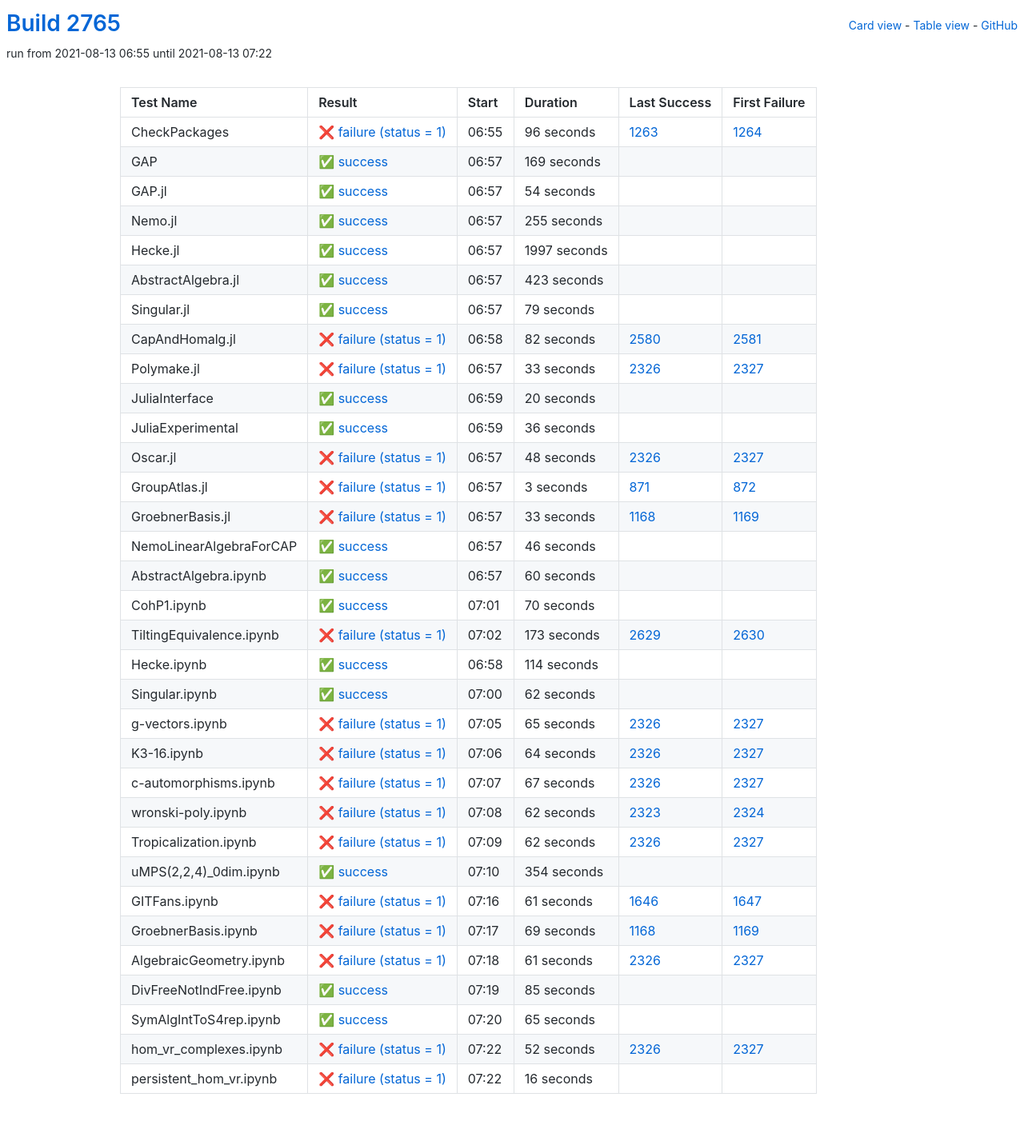
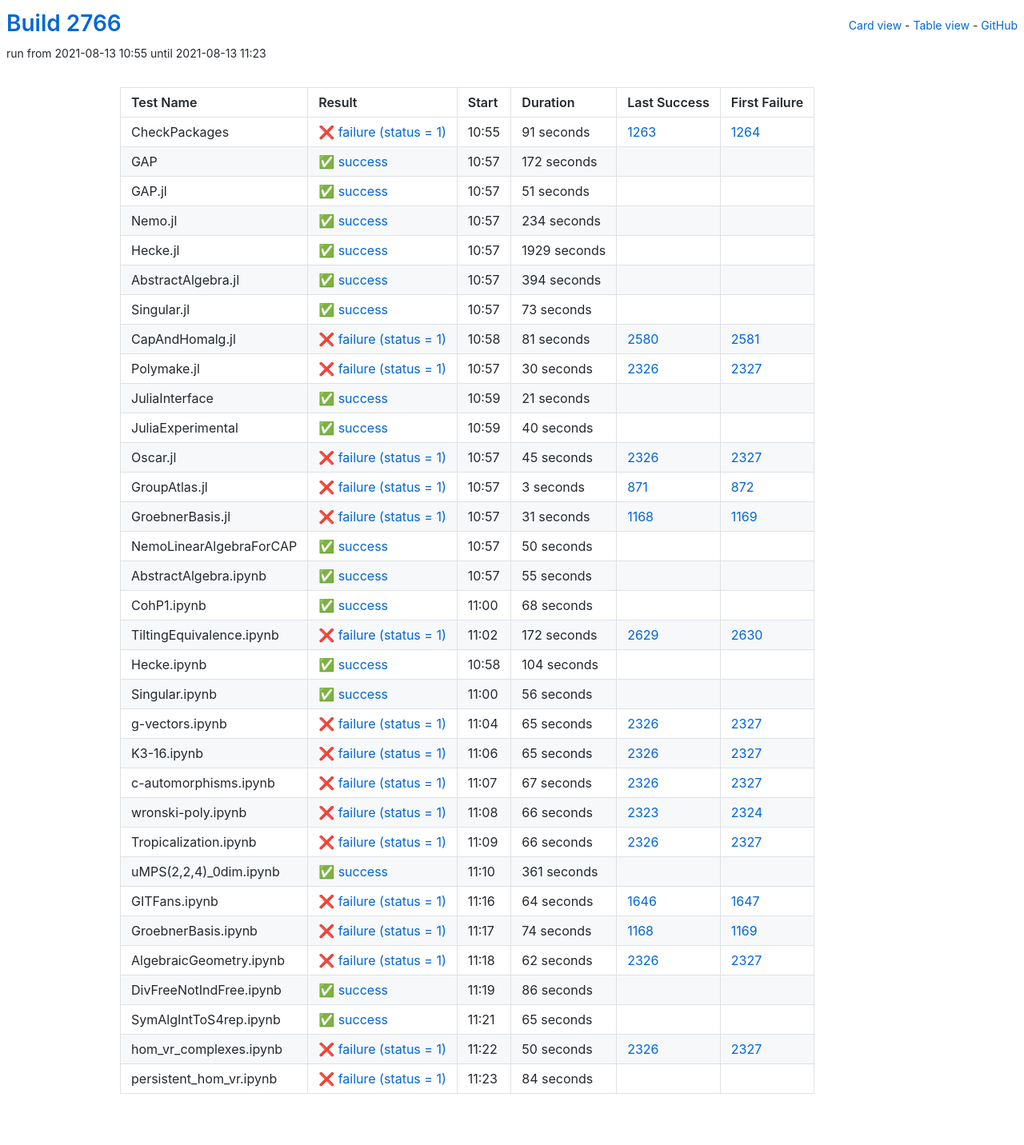
Before and after one commit to oscar-system/oscar-ci-status-stable, a Jekyll site: the page built from table.html, in a window 1280 px wide. Shown: the whole page at 80% size. Built offline with Jekyll 4.4.1, drawn with Linux system fonts in a browser that asks for light colours.

Commit message:
Build #2766

```diff
--- a/_data/ci.yml
+++ b/_data/ci.yml
@@ -1,6 +1,6 @@
 ---
-build: 2765
-build_url: https://oscarci.mathematik.uni-kl.de/job/oscar-stable/2765/
+build: 2766
+build_url: https://oscarci.mathematik.uni-kl.de/job/oscar-stable/2766/
 job: oscar-stable
 organization: oscar-system
 repo: oscar-ci-status-stable
@@ -8,152 +8,152 @@ repourl: https://github.com/oscar-system/oscar-ci-status-stable
 tests:
 - name: CheckPackages
   id: checkpackages
-  log: https://oscarci.mathematik.uni-kl.de/job/oscar-stable/2765/artifact/logs/build-2765/CheckPackages.log
-  start: 2021-08-13 06:55
+  log: https://oscarci.mathematik.uni-kl.de/job/oscar-stable/2766/artifact/logs/build-2766/CheckPackages.log
+  start: 2021-08-13 10:55
   success: false
   exitcode: 1
   status: failure
-  duration: 96
+  duration: 91
   last_success: 1263
   last_success_url: https://oscarci.mathematik.uni-kl.de/job/oscar-stable/1263/
   first_failure: 1264
   first_failure_url: https://oscarci.mathematik.uni-kl.de/job/oscar-stable/1264/
 - name: GAP
   id: gap
-  log: https://oscarci.mathematik.uni-kl.de/job/oscar-stable/2765/artifact/logs/build-2765/GAP.log
-  start: 2021-08-13 06:57
+  log: https://oscarci.mathematik.uni-kl.de/job/oscar-stable/2766/artifact/logs/build-2766/GAP.log
+  start: 2021-08-13 10:57
   success: true
   exitcode: 0
   status: success
-  duration: 169
+  duration: 172
   last_success: false
   last_success_url:
   first_failure: false
   first_failure_url:
 - name: GAP.jl
   id: gap-jl
-  log: https://oscarci.mathematik.uni-kl.de/job/oscar-stable/2765/artifact/logs/build-2765/GAP.jl.log
-  start: 2021-08-13 06:57
+  log: https://oscarci.mathematik.uni-kl.de/job/oscar-stable/2766/artifact/logs/build-2766/GAP.jl.log
+  start: 2021-08-13 10:57
   success: true
   exitcode: 0
   status: success
-  duration: 54
+  duration: 51
   last_success: false
   last_success_url:
   first_failure: false
   first_failure_url:
 - name: Nemo.jl
   id: nemo-jl
-  log: https://oscarci.mathematik.uni-kl.de/job/oscar-stable/2765/artifact/logs/build-2765/Nemo.jl.log
-  start: 2021-08-13 06:57
+  log: https://oscarci.mathematik.uni-kl.de/job/oscar-stable/2766/artifact/logs/build-2766/Nemo.jl.log
+  start: 2021-08-13 10:57
   success: true
   exitcode: 0
   status: success
-  duration: 255
+  duration: 234
   last_success: false
   last_success_url:
   first_failure: false
   first_failure_url:
 - name: Hecke.jl
   id: hecke-jl
-  log: https://oscarci.mathematik.uni-kl.de/job/oscar-stable/2765/artifact/logs/build-2765/Hecke.jl.log
-  start: 2021-08-13 06:57
+  log: https://oscarci.mathematik.uni-kl.de/job/oscar-stable/2766/artifact/logs/build-2766/Hecke.jl.log
+  start: 2021-08-13 10:57
   success: true
   exitcode: 0
   status: success
-  duration: 1997
+  duration: 1929
   last_success: false
   last_success_url:
   first_failure: false
   first_failure_url:
 - name: AbstractAlgebra.jl
   id: abstractalgebra-jl
-  log: https://oscarci.mathematik.uni-kl.de/job/oscar-stable/2765/artifact/logs/build-2765/AbstractAlgebra.jl.log
-  start: 2021-08-13 06:57
+  log: https://oscarci.mathematik.uni-kl.de/job/oscar-stable/2766/artifact/logs/build-2766/AbstractAlgebra.jl.log
+  start: 2021-08-13 10:57
   success: true
   exitcode: 0
   status: success
-  duration: 423
+  duration: 394
   last_success: false
   last_success_url:
   first_failure: false
   first_failure_url:
 - name: Singular.jl
   id: singular-jl
-  log: https://oscarci.mathematik.uni-kl.de/job/oscar-stable/2765/artifact/logs/build-2765/Singular.jl.log
-  start: 2021-08-13 06:57
+  log: https://oscarci.mathematik.uni-kl.de/job/oscar-stable/2766/artifact/logs/build-2766/Singular.jl.log
+  start: 2021-08-13 10:57
   success: true
   exitcode: 0
   status: success
-  duration: 79
+  duration: 73
   last_success: false
   last_success_url:
   first_failure: false
   first_failure_url:
 - name: CapAndHomalg.jl
   id: capandhomalg-jl
-  log: https://oscarci.mathematik.uni-kl.de/job/oscar-stable/2765/artifact/logs/build-2765/CapAndHomalg.jl.log
-  start: 2021-08-13 06:58
+  log: https://oscarci.mathematik.uni-kl.de/job/oscar-stable/2766/artifact/logs/build-2766/CapAndHomalg.jl.log
+  start: 2021-08-13 10:58
   success: false
   exitcode: 1
   status: failure
-  duration: 82
+  duration: 81
   last_success: 2580
   last_success_url: https://oscarci.mathematik.uni-kl.de/job/oscar-stable/2580/
   first_failure: 2581
   first_failure_url: https://oscarci.mathematik.uni-kl.de/job/oscar-stable/2581/
 - name: Polymake.jl
   id: polymake-jl
-  log: https://oscarci.mathematik.uni-kl.de/job/oscar-stable/2765/artifact/logs/build-2765/Polymake.jl.log
-  start: 2021-08-13 06:57
+  log: https://oscarci.mathematik.uni-kl.de/job/oscar-stable/2766/artifact/logs/build-2766/Polymake.jl.log
+  start: 2021-08-13 10:57
   success: false
   exitcode: 1
   status: failure
-  duration: 33
+  duration: 30
   last_success: 2326
   last_success_url: https://oscarci.mathematik.uni-kl.de/job/oscar-stable/2326/
   first_failure: 2327
   first_failure_url: https://oscarci.mathematik.uni-kl.de/job/oscar-stable/2327/
 - name: JuliaInterface
   id: juliainterface
-  log: https://oscarci.mathematik.uni-kl.de/job/oscar-stable/2765/artifact/logs/build-2765/JuliaInterface.log
-  start: 2021-08-13 06:59
+  log: https://oscarci.mathematik.uni-kl.de/job/oscar-stable/2766/artifact/logs/build-2766/JuliaInterface.log
+  start: 2021-08-13 10:59
   success: true
   exitcode: 0
   status: success
-  duration: 20
+  duration: 21
   last_success: false
   last_success_url:
   first_failure: false
   first_failure_url:
 - name: JuliaExperimental
   id: juliaexperimental
-  log: https://oscarci.mathematik.uni-kl.de/job/oscar-stable/2765/artifact/logs/build-2765/JuliaExperimental.log
-  start: 2021-08-13 06:59
+  log: https://oscarci.mathematik.uni-kl.de/job/oscar-stable/2766/artifact/logs/build-2766/JuliaExperimental.log
+  start: 2021-08-13 10:59
   success: true
   exitcode: 0
   status: success
-  duration: 36
+  duration: 40
   last_success: false
   last_success_url:
   first_failure: false
   first_failure_url:
 - name: Oscar.jl
   id: oscar-jl
-  log: https://oscarci.mathematik.uni-kl.de/job/oscar-stable/2765/artifact/logs/build-2765/Oscar.jl.log
-  start: 2021-08-13 06:57
+  log: https://oscarci.mathematik.uni-kl.de/job/oscar-stable/2766/artifact/logs/build-2766/Oscar.jl.log
+  start: 2021-08-13 10:57
   success: false
   exitcode: 1
   status: failure
-  duration: 48
+  duration: 45
   last_success: 2326
   last_success_url: https://oscarci.mathematik.uni-kl.de/job/oscar-stable/2326/
   first_failure: 2327
   first_failure_url: https://oscarci.mathematik.uni-kl.de/job/oscar-stable/2327/
 - name: GroupAtlas.jl
   id: groupatlas-jl
-  log: https://oscarci.mathematik.uni-kl.de/job/oscar-stable/2765/artifact/logs/build-2765/GroupAtlas.jl.log
-  start: 2021-08-13 06:57
+  log: https://oscarci.mathematik.uni-kl.de/job/oscar-stable/2766/artifact/logs/build-2766/GroupAtlas.jl.log
+  start: 2021-08-13 10:57
   success: false
   exitcode: 1
   status: failure
@@ -164,92 +164,92 @@ tests:
   first_failure_url: https://oscarci.mathematik.uni-kl.de/job/oscar-stable/872/
 - name: GroebnerBasis.jl
   id: groebnerbasis-jl
-  log: https://oscarci.mathematik.uni-kl.de/job/oscar-stable/2765/artifact/logs/build-2765/GroebnerBasis.jl.log
-  start: 2021-08-13 06:57
+  log: https://oscarci.mathematik.uni-kl.de/job/oscar-stable/2766/artifact/logs/build-2766/GroebnerBasis.jl.log
+  start: 2021-08-13 10:57
   success: false
   exitcode: 1
   status: failure
-  duration: 33
+  duration: 31
   last_success: 1168
   last_success_url: https://oscarci.mathematik.uni-kl.de/job/oscar-stable/1168/
   first_failure: 1169
   first_failure_url: https://oscarci.mathematik.uni-kl.de/job/oscar-stable/1169/
 - name: NemoLinearAlgebraForCAP
   id: nemolinearalgebraforcap
-  log: https://oscarci.mathematik.uni-kl.de/job/oscar-stable/2765/artifact/logs/build-2765/NemoLinearAlgebraForCAP.log
-  start: 2021-08-13 06:57
+  log: https://oscarci.mathematik.uni-kl.de/job/oscar-stable/2766/artifact/logs/build-2766/NemoLinearAlgebraForCAP.log
+  start: 2021-08-13 10:57
   success: true
   exitcode: 0
   status: success
-  duration: 46
+  duration: 50
   last_success: false
   last_success_url:
   first_failure: false
   first_failure_url:
 - name: AbstractAlgebra.ipynb
   id: abstractalgebra-ipynb
-  log: https://oscarci.mathematik.uni-kl.de/job/oscar-stable/2765/artifact/logs/build-2765/AbstractAlgebra.ipynb.log
-  start: 2021-08-13 06:57
+  log: https://oscarci.mathematik.uni-kl.de/job/oscar-stable/2766/artifact/logs/build-2766/AbstractAlgebra.ipynb.log
+  start: 2021-08-13 10:57
   success: true
   exitcode: 0
   status: success
-  duration: 60
+  duration: 55
   last_success: false
   last_success_url:
   first_failure: false
   first_failure_url:
 - name: CohP1.ipynb
   id: cohp1-ipynb
-  log: https://oscarci.mathematik.uni-kl.de/job/oscar-stable/2765/artifact/logs/build-2765/CohP1.ipynb.log
-  start: 2021-08-13 07:01
+  log: https://oscarci.mathematik.uni-kl.de/job/oscar-stable/2766/artifact/logs/build-2766/CohP1.ipynb.log
+  start: 2021-08-13 11:00
   success: true
   exitcode: 0
   status: success
-  duration: 70
+  duration: 68
   last_success: false
   last_success_url:
   first_failure: false
   first_failure_url:
 - name: TiltingEquivalence.ipynb
   id: tiltingequivalence-ipynb
-  log: https://oscarci.mathematik.uni-kl.de/job/oscar-stable/2765/artifact/logs/build-2765/TiltingEquivalence.ipynb.log
-  start: 2021-08-13 07:02
+  log: https://oscarci.mathematik.uni-kl.de/job/oscar-stable/2766/artifact/logs/build-2766/TiltingEquivalence.ipynb.log
+  start: 2021-08-13 11:02
   success: false
   exitcode: 1
   status: failure
-  duration: 173
+  duration: 172
   last_success: 2629
   last_success_url: https://oscarci.mathematik.uni-kl.de/job/oscar-stable/2629/
   first_failure: 2630
   first_failure_url: https://oscarci.mathematik.uni-kl.de/job/oscar-stable/2630/
 - name: Hecke.ipynb
   id: hecke-ipynb
-  log: https://oscarci.mathematik.uni-kl.de/job/oscar-stable/2765/artifact/logs/build-2765/Hecke.ipynb.log
-  start: 2021-08-13 06:58
+  log: https://oscarci.mathematik.uni-kl.de/job/oscar-stable/2766/artifact/logs/build-2766/Hecke.ipynb.log
+  start: 2021-08-13 10:58
   success: true
   exitcode: 0
   status: success
-  duration: 114
+  duration: 104
   last_success: false
   last_success_url:
   first_failure: false
   first_failure_url:
 - name: Singular.ipynb
   id: singular-ipynb
-  log: https://oscarci.mathematik.uni-kl.de/job/oscar-stable/2765/artifact/logs/build-2765/Singular.ipynb.log
-  start: 2021-08-13 07:00
+  log: https://oscarci.mathematik.uni-kl.de/job/oscar-stable/2766/artifact/logs/build-2766/Singular.ipynb.log
+  start: 2021-08-13 11:00
   success: true
   exitcode: 0
   status: success
-  duration: 62
+  duration: 56
   last_success: false
   last_success_url:
   first_failure: false
   first_failure_url:
 - name: g-vectors.ipynb
   id: g-vectors-ipynb
-  log: https://oscarci.mathematik.uni-kl.de/job/oscar-stable/2765/artifact/logs/build-2765/g-vectors.ipynb.log
-  start: 2021-08-13 07:05
+  log: https://oscarci.mathematik.uni-kl.de/job/oscar-stable/2766/artifact/logs/build-2766/g-vectors.ipynb.log
+  start: 2021-08-13 11:04
   success: false
   exitcode: 1
   status: failure
@@ -260,20 +260,20 @@ tests:
   first_failure_url: https://oscarci.mathematik.uni-kl.de/job/oscar-stable/2327/
 - name: K3-16.ipynb
   id: k3-16-ipynb
-  log: https://oscarci.mathematik.uni-kl.de/job/oscar-stable/2765/artifact/logs/build-2765/K3-16.ipynb.log
-  start: 2021-08-13 07:06
+  log: https://oscarci.mathematik.uni-kl.de/job/oscar-stable/2766/artifact/logs/build-2766/K3-16.ipynb.log
+  start: 2021-08-13 11:06
   success: false
   exitcode: 1
   status: failure
-  duration: 64
+  duration: 65
   last_success: 2326
   last_success_url: https://oscarci.mathematik.uni-kl.de/job/oscar-stable/2326/
   first_failure: 2327
   first_failure_url: https://oscarci.mathematik.uni-kl.de/job/oscar-stable/2327/
 - name: c-automorphisms.ipynb
   id: c-automorphisms-ipynb
-  log: https://oscarci.mathematik.uni-kl.de/job/oscar-stable/2765/artifact/logs/build-2765/c-automorphisms.ipynb.log
-  start: 2021-08-13 07:07
+  log: https://oscarci.mathematik.uni-kl.de/job/oscar-stable/2766/artifact/logs/build-2766/c-automorphisms.ipynb.log
+  start: 2021-08-13 11:07
   success: false
   exitcode: 1
   status: failure
@@ -284,20 +284,68 @@ tests:
   first_failure_url: https://oscarci.mathematik.uni-kl.de/job/oscar-stable/2327/
 - name: wronski-poly.ipynb
   id: wronski-poly-ipynb
-  log: https://oscarci.mathematik.uni-kl.de/job/oscar-stable/2765/artifact/logs/build-2765/wronski-poly.ipynb.log
-  start: 2021-08-13 07:08
+  log: https://oscarci.mathematik.uni-kl.de/job/oscar-stable/2766/artifact/logs/build-2766/wronski-poly.ipynb.log
+  start: 2021-08-13 11:08
   success: false
   exitcode: 1
   status: failure
-  duration: 62
+  duration: 66
   last_success: 2323
   last_success_url: https://oscarci.mathematik.uni-kl.de/job/oscar-stable/2323/
   first_failure: 2324
   first_failure_url: https://oscarci.mathematik.uni-kl.de/job/oscar-stable/2324/
 - name: Tropicalization.ipynb
   id: tropicalization-ipynb
-  log: https://oscarci.mathematik.uni-kl.de/job/oscar-stable/2765/artifact/logs/build-2765/Tropicalization.ipynb.log
-  start: 2021-08-13 07:09
+  log: https://oscarci.mathematik.uni-kl.de/job/oscar-stable/2766/artifact/logs/build-2766/Tropicalization.ipynb.log
+  start: 2021-08-13 11:09
+  success: false
+  exitcode: 1
+  status: failure
+  duration: 66
+  last_success: 2326
+  last_success_url: https://oscarci.mathematik.uni-kl.de/job/oscar-stable/2326/
+  first_failure: 2327
+  first_failure_url: https://oscarci.mathematik.uni-kl.de/job/oscar-stable/2327/
+- name: uMPS(2,2,4)_0dim.ipynb
+  id: umps-2-2-4-0dim-ipynb
+  log: https://oscarci.mathematik.uni-kl.de/job/oscar-stable/2766/artifact/logs/build-2766/uMPS-2-2-4-_0dim.ipynb.log
+  start: 2021-08-13 11:10
+  success: true
+  exitcode: 0
+  status: success
+  duration: 361
+  last_success: false
+  last_success_url:
+  first_failure: false
+  first_failure_url:
+- name: GITFans.ipynb
+  id: gitfans-ipynb
+  log: https://oscarci.mathematik.uni-kl.de/job/oscar-stable/2766/artifact/logs/build-2766/GITFans.ipynb.log
+  start: 2021-08-13 11:16
+  success: false
+  exitcode: 1
+  status: failure
+  duration: 64
+  last_success: 1646
+  last_success_url: https://oscarci.mathematik.uni-kl.de/job/oscar-stable/1646/
+  first_failure: 1647
+  first_failure_url: https://oscarci.mathematik.uni-kl.de/job/oscar-stable/1647/
+- name: GroebnerBasis.ipynb
+  id: groebnerbasis-ipynb
+  log: https://oscarci.mathematik.uni-kl.de/job/oscar-stable/2766/artifact/logs/build-2766/GroebnerBasis.ipynb.log
+  start: 2021-08-13 11:17
+  success: false
+  exitcode: 1
+  status: failure
+  duration: 74
+  last_success: 1168
+  last_success_url: https://oscarci.mathematik.uni-kl.de/job/oscar-stable/1168/
+  first_failure: 1169
+  first_failure_url: https://oscarci.mathematik.uni-kl.de/job/oscar-stable/1169/
+- name: AlgebraicGeometry.ipynb
+  id: algebraicgeometry-ipynb
+  log: https://oscarci.mathematik.uni-kl.de/job/oscar-stable/2766/artifact/logs/build-2766/AlgebraicGeometry.ipynb.log
+  start: 2021-08-13 11:18
   success: false
   exitcode: 1
   status: failure
@@ -306,70 +354,22 @@ tests:
   last_success_url: https://oscarci.mathematik.uni-kl.de/job/oscar-stable/2326/
   first_failure: 2327
   first_failure_url: https://oscarci.mathematik.uni-kl.de/job/oscar-stable/2327/
-- name: uMPS(2,2,4)_0dim.ipynb
-  id: umps-2-2-4-0dim-ipynb
-  log: https://oscarci.mathematik.uni-kl.de/job/oscar-stable/2765/artifact/logs/build-2765/uMPS-2-2-4-_0dim.ipynb.log
-  start: 2021-08-13 07:10
+- name: DivFreeNotIndFree.ipynb
+  id: divfreenotindfree-ipynb
+  log: https://oscarci.mathematik.uni-kl.de/job/oscar-stable/2766/artifact/logs/build-2766/DivFreeNotIndFree.ipynb.log
+  start: 2021-08-13 11:19
   success: true
   exitcode: 0
   status: success
-  duration: 354
-  last_success: false
-  last_success_url:
-  first_failure: false
-  first_failure_url:
-- name: GITFans.ipynb
-  id: gitfans-ipynb
-  log: https://oscarci.mathematik.uni-kl.de/job/oscar-stable/2765/artifact/logs/build-2765/GITFans.ipynb.log
-  start: 2021-08-13 07:16
-  success: false
-  exitcode: 1
-  status: failure
-  duration: 61
-  last_success: 1646
-  last_success_url: https://oscarci.mathematik.uni-kl.de/job/oscar-stable/1646/
-  first_failure: 1647
-  first_failure_url: https://oscarci.mathematik.uni-kl.de/job/oscar-stable/1647/
-- name: GroebnerBasis.ipynb
-  id: groebnerbasis-ipynb
-  log: https://oscarci.mathematik.uni-kl.de/job/oscar-stable/2765/artifact/logs/build-2765/GroebnerBasis.ipynb.log
-  start: 2021-08-13 07:17
-  success: false
-  exitcode: 1
-  status: failure
-  duration: 69
-  last_success: 1168
-  last_success_url: https://oscarci.mathematik.uni-kl.de/job/oscar-stable/1168/
-  first_failure: 1169
-  first_failure_url: https://oscarci.mathematik.uni-kl.de/job/oscar-stable/1169/
-- name: AlgebraicGeometry.ipynb
-  id: algebraicgeometry-ipynb
-  log: https://oscarci.mathematik.uni-kl.de/job/oscar-stable/2765/artifact/logs/build-2765/AlgebraicGeometry.ipynb.log
-  start: 2021-08-13 07:18
-  success: false
-  exitcode: 1
-  status: failure
-  duration: 61
-  last_success: 2326
-  last_success_url: https://oscarci.mathematik.uni-kl.de/job/oscar-stable/2326/
-  first_failure: 2327
-  first_failure_url: https://oscarci.mathematik.uni-kl.de/job/oscar-stable/2327/
-- name: DivFreeNotIndFree.ipynb
-  id: divfreenotindfree-ipynb
-  log: https://oscarci.mathematik.uni-kl.de/job/oscar-stable/2765/artifact/logs/build-2765/DivFreeNotIndFree.ipynb.log
-  start: 2021-08-13 07:19
-  success: true
-  exitcode: 0
-  status: success
-  duration: 85
+  duration: 86
   last_success: false
   last_success_url:
   first_failure: false
   first_failure_url:
 - name: SymAlgIntToS4rep.ipynb
   id: symalginttos4rep-ipynb
-  log: https://oscarci.mathematik.uni-kl.de/job/oscar-stable/2765/artifact/logs/build-2765/SymAlgIntToS4rep.ipynb.log
-  start: 2021-08-13 07:20
+  log: https://oscarci.mathematik.uni-kl.de/job/oscar-stable/2766/artifact/logs/build-2766/SymAlgIntToS4rep.ipynb.log
+  start: 2021-08-13 11:21
   success: true
   exitcode: 0
   status: success
@@ -380,24 +380,24 @@ tests:
   first_failure_url:
 - name: hom_vr_complexes.ipynb
   id: hom-vr-complexes-ipynb
-  log: https://oscarci.mathematik.uni-kl.de/job/oscar-stable/2765/artifact/logs/build-2765/hom_vr_complexes.ipynb.log
-  start: 2021-08-13 07:22
+  log: https://oscarci.mathematik.uni-kl.de/job/oscar-stable/2766/artifact/logs/build-2766/hom_vr_complexes.ipynb.log
+  start: 2021-08-13 11:22
   success: false
   exitcode: 1
   status: failure
-  duration: 52
+  duration: 50
   last_success: 2326
   last_success_url: https://oscarci.mathematik.uni-kl.de/job/oscar-stable/2326/
   first_failure: 2327
   first_failure_url: https://oscarci.mathematik.uni-kl.de/job/oscar-stable/2327/
 - name: persistent_hom_vr.ipynb
   id: persistent-hom-vr-ipynb
-  log: https://oscarci.mathematik.uni-kl.de/job/oscar-stable/2765/artifact/logs/build-2765/persistent_hom_vr.ipynb.log
-  start: 2021-08-13 07:22
+  log: https://oscarci.mathematik.uni-kl.de/job/oscar-stable/2766/artifact/logs/build-2766/persistent_hom_vr.ipynb.log
+  start: 2021-08-13 11:23
   success: false
   exitcode: 1
   status: failure
-  duration: 16
+  duration: 84
   last_success: false
   last_success_url:
   first_failure: false
```
Also changed, not shown: README.md.
